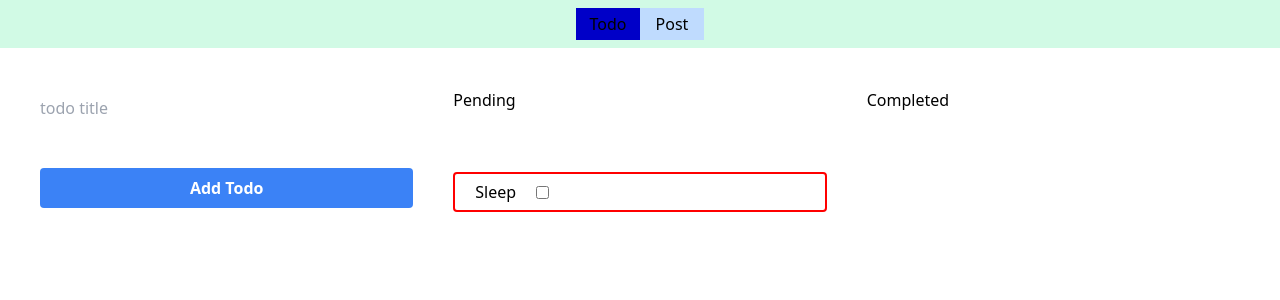
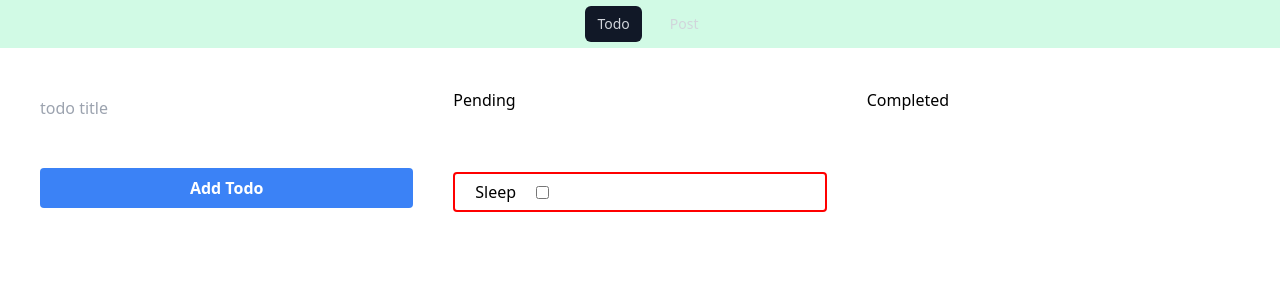
Before and after one commit to engr-hasanuzzaman/fun-with-vuejs, a Vue app: page /todos in a window 1280 px wide. Shown: the top 300 px of the page. Built offline with nearby package versions, Linux system fonts and the light colour scheme.

Commit message:
Update the menu style

```diff
--- a/src/components/Header.vue
+++ b/src/components/Header.vue
@@ -1,7 +1,7 @@
 <template>
     <div class="h-12 bg-green-100 flex items-center justify-center">
-        <router-link to="/todos" class="flex w-16 h-8 items-center justify-center bg-blue-200">Todo</router-link>
-        <router-link to="/posts" class="flex w-16 h-8 items-center justify-center bg-blue-200">Post</router-link>
+        <router-link to="/todos" class="text-gray-300 hover:bg-gray-700 hover:text-white px-3 py-2 rounded-md text-sm font-medium mx-4">Todo</router-link>
+        <router-link to="/posts" class="text-gray-300 hover:bg-gray-700 hover:text-white px-3 py-2 rounded-md text-sm font-medium">Post</router-link>
     </div>
 </template>
 
--- a/src/router/index.js
+++ b/src/router/index.js
@@ -14,4 +14,5 @@ const routes = [
 export default new Router({
   routes,
   mode:'history',
+  linkActiveClass: 'bg-gray-900',
 })
```
